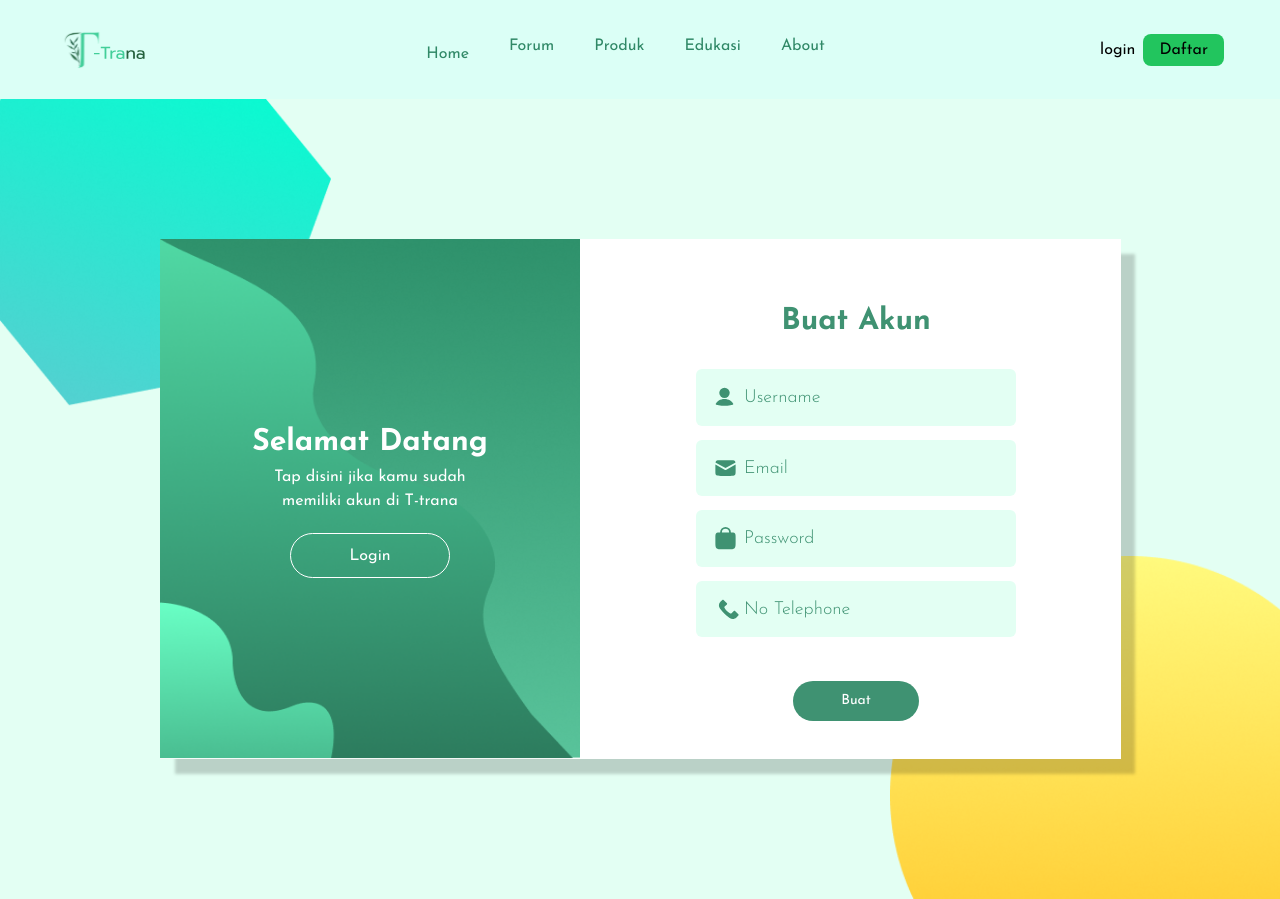
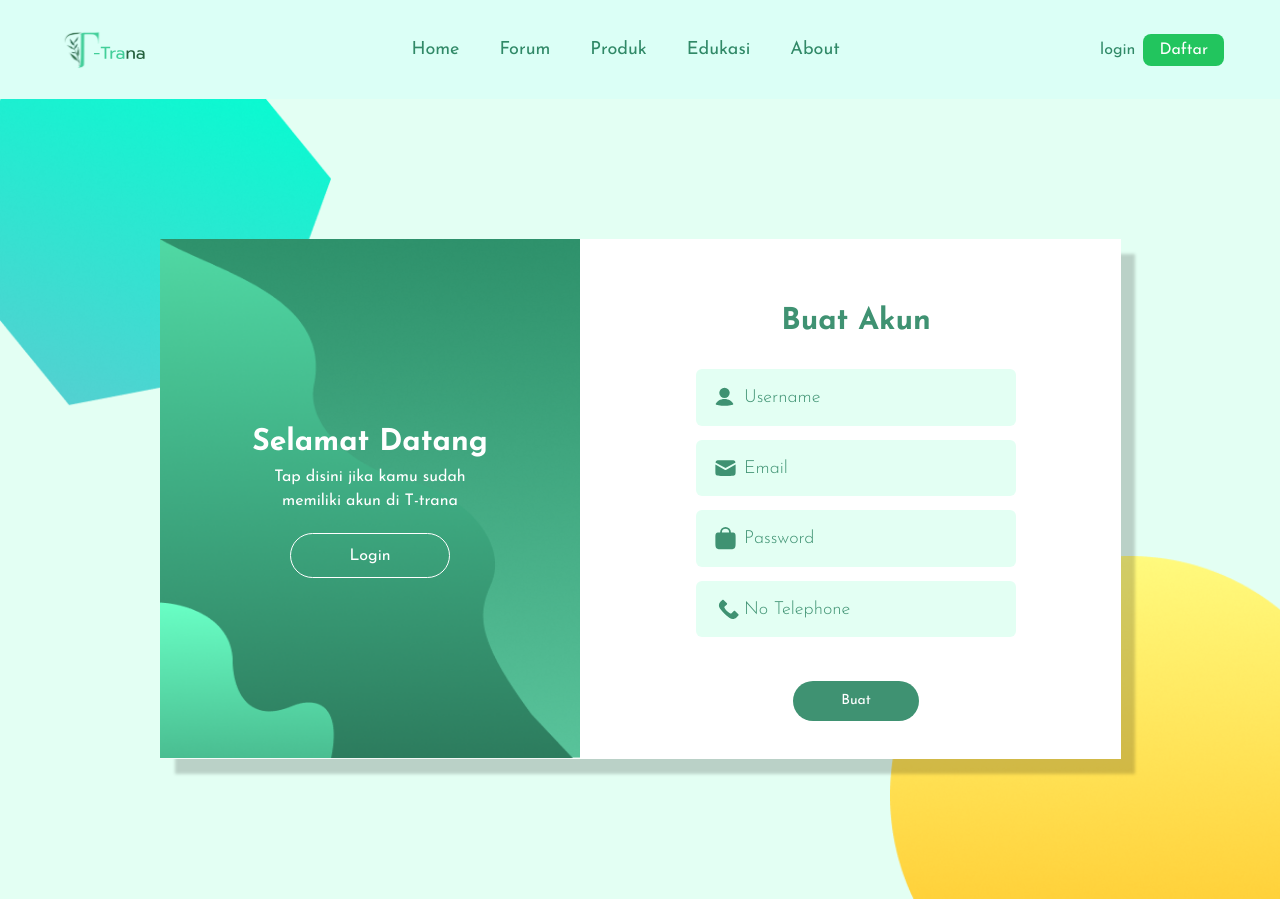
Before and after one commit to auliarahman789/ornatredec, a Next.js app: page /auths in a window 1280 px wide. Built offline with nearby package versions, Linux system fonts and the light colour scheme.

Commit message:
menambahkan logo dan memperbaiki posisi navbar

```diff
--- a/src/app/components/homepage/navbar.tsx
+++ b/src/app/components/homepage/navbar.tsx
@@ -8,15 +8,15 @@ function Navbar() {
     <div>
       <nav className="flex justify-between items-center bg-[#DBFFF6] px-14 p-6">
         {/* Bagian kiri: logo */}
-        <div className="flex items-center">
+        <div className="flex">
           <Image src={logo} alt="Logo" width={95} height={95} />
         </div>
 
         {/* Bagian tengah: menu navigasi */}
         <div className="flex-1 flex justify-center text-[#308967]">
-          <ul className="flex space-x-10">
+          <ul className="flex space-x-10 text-[18px]">
             <Link href="/">
-              <li className="pt-2">Home</li>
+              <li>Home</li>
             </Link>
             <Link href="">
               <li>Forum</li>
@@ -35,8 +35,8 @@ function Navbar() {
 
         {/* Bagian kanan: tombol login dan daftar */}
         <div>
-          <button>login</button>
-          <button className="bg-green-500 rounded-lg py-1 px-4 ml-2">
+          <button className="text-[#308967]">login</button>
+          <button className="bg-green-500 rounded-lg py-1 px-4 ml-2 text-white">
             Daftar
           </button>
         </div>
```
